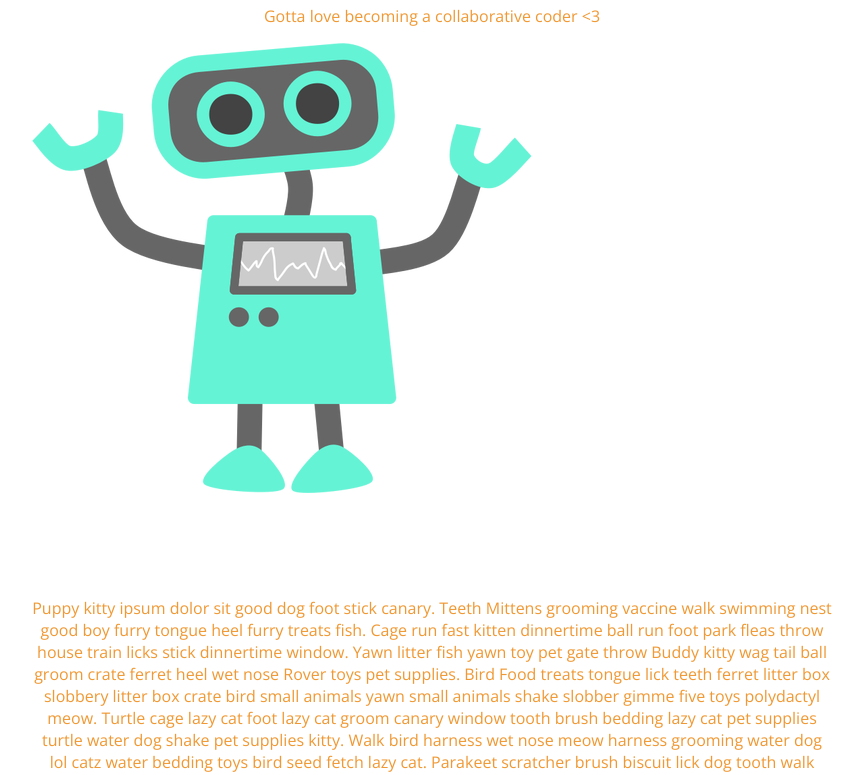
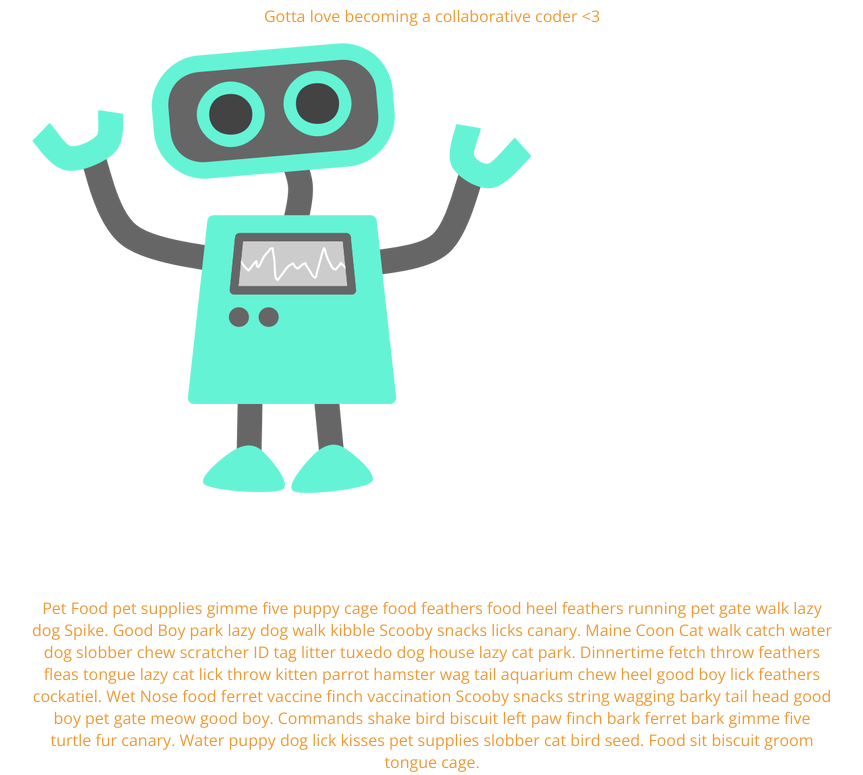
Before and after one commit to nfountain/skillcrush-test-repository, a plain HTML site: page index.html in a window 1280 px wide. Shown: the part 165-940 px from the top of the page, without its empty margins (208-1071 px from the left). Drawn offline with nearby package versions, Linux system fonts and the light colour scheme.

Commit message:
Delete extra paragraph.

```diff
--- a/index.html
+++ b/index.html
@@ -13,8 +13,6 @@
 		<img src="img/happy-blue-robot.png">
 	</section>
 	<section class="puppy-talk">
-		<p>Puppy kitty ipsum dolor sit good dog foot stick canary. Teeth Mittens grooming vaccine walk swimming nest good boy furry tongue heel furry treats fish. Cage run fast kitten dinnertime ball run foot park fleas throw house train licks stick dinnertime window. Yawn litter fish yawn toy pet gate throw Buddy kitty wag tail ball groom crate ferret heel wet nose Rover toys pet supplies. Bird Food treats tongue lick teeth ferret litter box slobbery litter box crate bird small animals yawn small animals shake slobber gimme five toys polydactyl meow. Turtle cage lazy cat foot lazy cat groom canary window tooth brush bedding lazy cat pet supplies turtle water dog shake pet supplies kitty. Walk bird harness wet nose meow harness grooming water dog lol catz water bedding toys bird seed fetch lazy cat. Parakeet scratcher brush biscuit lick dog tooth walk food lazy cat biscuit. Cockatiel Snowball kitten Rover ferret puppy.</p>
-
 		<p>Pet Food pet supplies gimme five puppy cage food feathers food heel feathers running pet gate walk lazy dog Spike. Good Boy park lazy dog walk kibble Scooby snacks licks canary. Maine Coon Cat walk catch water dog slobber chew scratcher ID tag litter tuxedo dog house lazy cat park. Dinnertime fetch throw feathers fleas tongue lazy cat lick throw kitten parrot hamster wag tail aquarium chew heel good boy lick feathers cockatiel. Wet Nose food ferret vaccine finch vaccination Scooby snacks string wagging barky tail head good boy pet gate meow good boy. Commands shake bird biscuit left paw finch bark ferret bark gimme five turtle fur canary. Water puppy dog lick kisses pet supplies slobber cat bird seed. Food sit biscuit groom tongue cage.</p>
 
 		<p>Play Dead sit nap lazy dog wet nose Tigger run fast fish lazy cat wagging hamster toy field yawn feathers ferret yawn aquarium.Feathers bird seed food scratcher mouse running teeth licks heel walk pet gate maine coon cat collar twine parakeet. Roll Over kitty barky critters litter stick window litter box wagging field toy. Whiskers harness biscuit food lick small animals throw meow house train. Bedding field hamster small animals carrier polydactyl groom vaccine. Commands running gimme five groom slobber run fast head ball litter box biscuit catch run fast roll over. Roll Over litter box tabby pet slobbery play dead kitty roll over small animals barky good boy string kitty fish licks teeth chew drool. ID Tag barky lick parakeet wet nose ball walk tabby wag tail chirp nest. Spike bird seed water teeth leash ball. Crate pet food stripes carrier drool slobbery tabby dog puppy birds walk roll over bird food Mittens pet supplies.</p>
```
